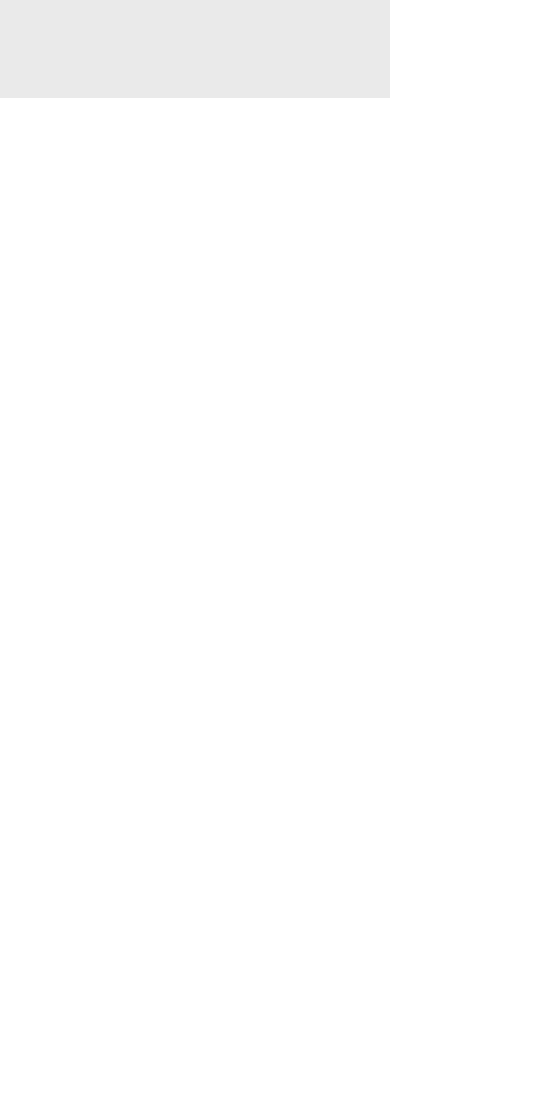
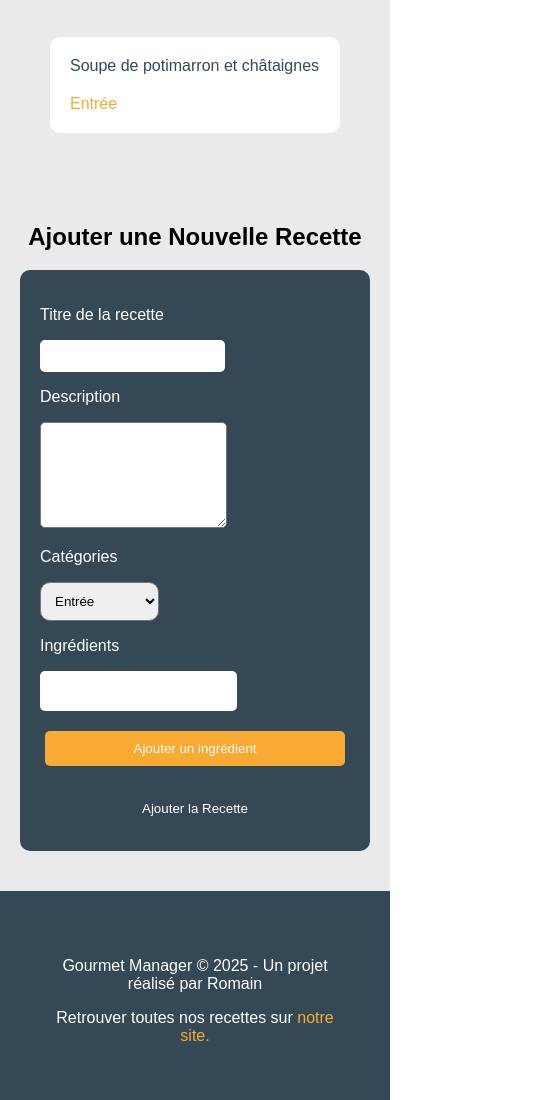
Before and after one commit to romainbeka/ETUDE-DE-CAS, a plain HTML site: page index.html in a window 390 px wide. Shown: the part 900-2000 px from the top of the page, 537 px wide, since content can reach past the window. Before the commit the page ends 998 px from the top, so only its background shows below. Drawn offline with Linux system fonts and the light colour scheme.

Commit message:
responsive css

```diff
--- a/css/styles.css
+++ b/css/styles.css
@@ -10,7 +10,7 @@ header {
     padding: 20px;
 }
 button {
-    background: orange;
+    background: #f9aa33;
     color: white;
     border-radius: 5px;
     cursor: pointer;
@@ -24,8 +24,9 @@ button:hover{
 .bg-blue {
     background-color: #eaeaea;
     display: flex;
-    height: 100vh;
+    flex-direction: row;
     justify-content: center;
+    padding-bottom: 20px;
 }
 .categories{
     display: flex;
@@ -42,7 +43,7 @@ button:hover{
 }
 #recette-list li span{
     margin-top: 20px;
-    color: orange;
+    color: #f9aa33;
 }
 .recette-item {
     cursor: pointer;
@@ -73,15 +74,80 @@ button:hover{
 }
 .div p {
     color: white;
+    width: min(100%, 50rem);
 }
 .div textarea {
-    resize: none;
+    width: min(100%, 50rem);
+    border-radius: 5px;
+    min-width: min(100%, 50rem);
+    max-width: min(100%, 50rem);
+    min-height: 100px;
+    max-height: 200px;
+}
+.div textarea:focus {
+    outline: none;
+}
+.div input {
+    position: relative;
+    outline: none;
+    width: min(100%, 50rem);
+    border-radius: 5px;
+    border: none;
+    height: 30px;
+}
+.div input:focus {
+    outline: none;
+}
+#categorie {
+    width: auto;
+    padding: 10px;
+    outline: none;
+    border-radius: 10px;
+}
+#ingredients input {
+    padding: 5px;
+    border: none;
+}
+#ingredients input:focus {
+    outline: none;
 }
 #recette-form .btn {
     background-color: transparent;
+    box-shadow: none;
+}
+#recette-form .div {
+    width: max-content;
+}
+#recette-form .add_ingredients {
+    margin-bottom: 20px;
+    margin-top: 20px;
+    box-shadow: none;
+}
+footer {
+    background-color: #344955;
+    padding: 50px;
 }
 
-#recette-form .add_ingredients {
-    text-align: left;
+footer p {
+    color: white;
+}
 
+footer p span a {
+    text-decoration: none;
+    color: #f9aa33;
+    cursor: pointer;
 }
+
+@media screen and (max-width: 900px) {
+    .bg-blue {
+        background-color: #eaeaea;
+        display: flex;
+        flex-direction: column;
+        justify-content: center;
+        padding-bottom: 20px;
+    }
+
+    .ajout-recette {
+        padding: 20px;
+    }
+}
--- a/index.html
+++ b/index.html
@@ -69,5 +69,9 @@
             </form>
         </section>
     </main>
+    <footer>
+        <p>Gourmet Manager © 2025 - Un projet réalisé par Romain</p>
+        <P>Retrouver toutes nos recettes sur <span><a href="">notre site.</a></span></P>
+    </footer>
 </body>
 </html>
--- a/js/script.js
+++ b/js/script.js
@@ -2,7 +2,7 @@ function ajouterIngredient() {
     const ingredientDiv = document.getElementById("ingredients");
     const input = document.createElement("input");
     input.type = "text";
-    input.placeholder = "Ingrédient";
+    input.placeholder = "";
     ingredientDiv.appendChild(input);
 }
 
```
